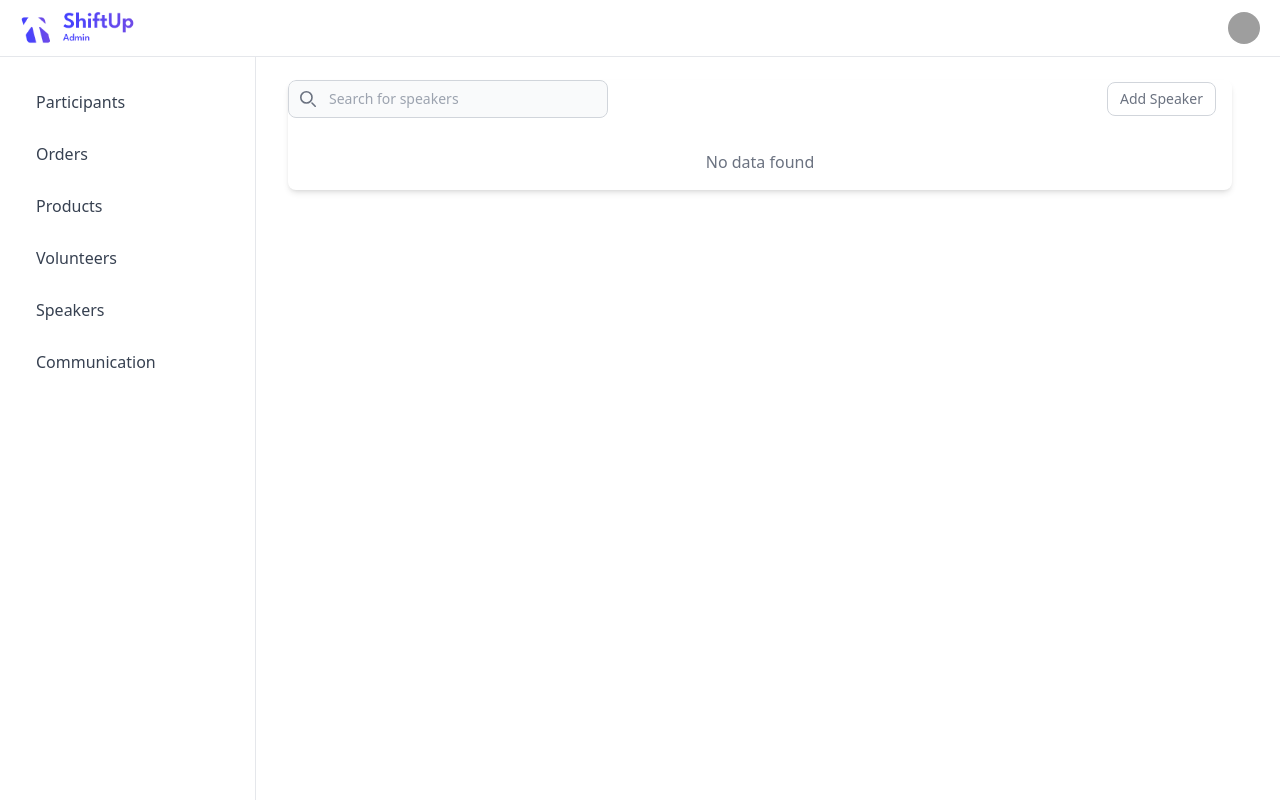
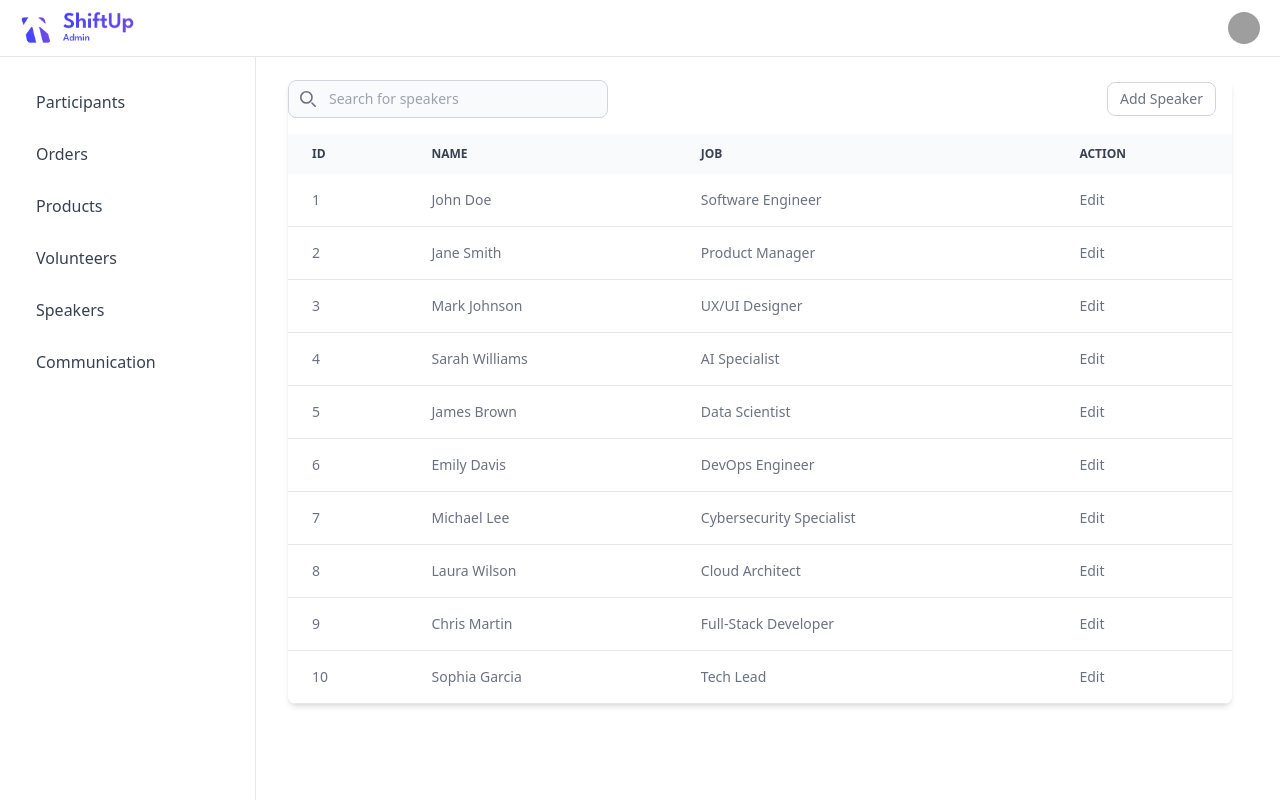
Before and after one commit to andresantos303/ShiftUp, a Vue app in the folder ShiftUp/: page /admin/dashboard/speakers in a window 1280 px wide. Built offline with nearby package versions, Linux system fonts and the light colour scheme; data requests are answered from the project's data file; sample sign-in values are in the browser's storage; grey boxes are pictures that could not be loaded.

Commit message:
changes to speakers table

```diff
--- a/ShiftUp/src/views/Admin/SpeakersView.vue
+++ b/ShiftUp/src/views/Admin/SpeakersView.vue
@@ -11,14 +11,25 @@
               <path stroke="currentColor" stroke-linecap="round" stroke-linejoin="round" stroke-width="2" d="m19 19-4-4m0-7A7 7 0 1 1 1 8a7 7 0 0 1 14 0Z" />
             </svg>
           </div>
-          <input type="text" id="table-search-speakers" class="block p-2 ps-10 text-sm text-gray-900 border border-gray-300 rounded-lg w-80 bg-gray-50 focus:ring-blue-500 focus:border-blue-500" placeholder="Search for speakers" />
+          <input
+            v-model="searchQuery"
+            type="text"
+            id="table-search-speakers"
+            class="block p-2 ps-10 text-sm text-gray-900 border border-gray-300 rounded-lg w-80 bg-gray-50 focus:ring-blue-500 focus:border-blue-500"
+            placeholder="Search for speakers"
+          />
         </div>
         <!-- Add Speaker Button -->
-        <button @click="openModal" class="inline-flex items-center text-gray-500 bg-white border border-gray-300 focus:outline-none hover:bg-gray-100 focus:ring-4 focus:ring-gray-100 font-medium rounded-lg text-sm px-3 py-1.5 mt-5 m-4">Add Speaker</button>
+        <button
+          @click="openModal"
+          class="inline-flex items-center text-gray-500 bg-white border border-gray-300 focus:outline-none hover:bg-gray-100 focus:ring-4 focus:ring-gray-100 font-medium rounded-lg text-sm px-3 py-1.5 mt-5 m-4"
+        >
+          Add Speaker
+        </button>
       </div>
 
       <!-- BaseTable Component -->
-      <BaseTable :columns="columns" :rows="rows" />
+      <BaseTable :columns="columns" :rows="filteredRows" />
     </div>
   </main>
 
@@ -31,7 +42,7 @@ import HeaderA from "@/components/HeaderA.vue";
 import BaseTable from "@/components/ui/baseTable.vue";
 import Modal from "@/components/ui/Modal.vue";
 import { useSpeakersStore } from "@/stores/speakers"; // Store para palestrantes
-import { computed, ref } from "vue";
+import { computed, ref, onMounted } from "vue";
 
 export default {
   components: {
@@ -42,19 +53,32 @@ export default {
   setup() {
     const speakersStore = useSpeakersStore();
     const modalOpen = ref(false); // Controla a visibilidade do modal
+    const searchQuery = ref(""); // Campo de busca
 
     // Computed para pegar os palestrantes da store
     const rows = computed(() =>
       speakersStore.speakers.map((speaker) => ({
         id: speaker.id,
         name: speaker.name,
-        email: speaker.email,
-        topic: speaker.topic,
-        date: speaker.date,
-        status: speaker.status,
+        job: speaker.job,
         action: "Edit",
       }))
     );
+
+    // Computed para filtrar palestrantes com base na busca
+    const filteredRows = computed(() => {
+      if (!searchQuery.value) return rows.value;
+      return rows.value.filter((row) =>
+        row.name.toLowerCase().includes(searchQuery.value.toLowerCase())
+      );
+    });
+
+    // Carregar os dados da store ao montar o componente
+    onMounted(async () => {
+      if (!speakersStore.speakers.length) {
+        await speakersStore.fetchTodos();
+      }
+    });
 
     // Função para abrir o modal
     const openModal = () => {
@@ -67,10 +91,14 @@ export default {
     };
 
     // Função para adicionar um novo palestrante
-    const addSpeaker = (newSpeaker) => {
-      if (newSpeaker.name && newSpeaker.email && newSpeaker.topic && newSpeaker.date && newSpeaker.status) {
-        // Adiciona o palestrante à store
-        speakersStore.addSpeaker(newSpeaker);
+    const addSpeaker = async (newSpeaker) => {
+      if (newSpeaker.name && newSpeaker.email && newSpeaker.job) {
+        try {
+          // Adiciona o palestrante à store e recarrega a lista
+          await speakersStore.addSpeaker(newSpeaker);
+        } catch (error) {
+          console.error("Erro ao adicionar palestrante:", error);
+        }
       }
       closeModal(); // Fecha o modal após adicionar
     };
@@ -79,13 +107,12 @@ export default {
       columns: [
         { label: "ID", field: "id" },
         { label: "Name", field: "name" },
-        { label: "Email", field: "email" },
-        { label: "Topic", field: "topic" },
-        { label: "Date", field: "date" },
-        { label: "Status", field: "status" },
+        { label: "Job", field: "job" },
         { label: "Action", field: "action" },
       ],
       rows,
+      filteredRows,
+      searchQuery,
       modalOpen,
       openModal,
       closeModal,
```
